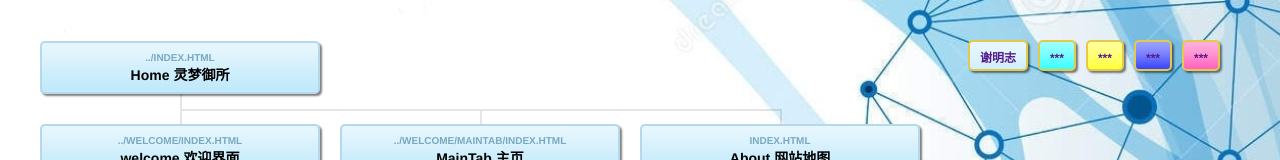
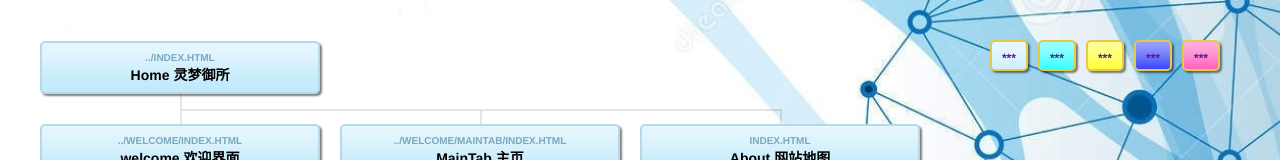
Before and after one commit to nv1j2/Static-HTML-byLearn, a plain HTML site: page About/index.html in a window 1280 px wide. Shown: the top 160 px of the page. Drawn offline with Linux system fonts and the light colour scheme.

Commit message:
Update index.html

```diff
--- a/About/index.html
+++ b/About/index.html
@@ -14,7 +14,7 @@
 
 		<div id="utilityNav">
 
-			<li><a href="">谢明志</a></li>
+			<li><a href="">***</a></li>
 			<li><a href="">***</a></li>
 			<li><a href="">***</a></li>
 			<li><a href="">***</a></li>
```
